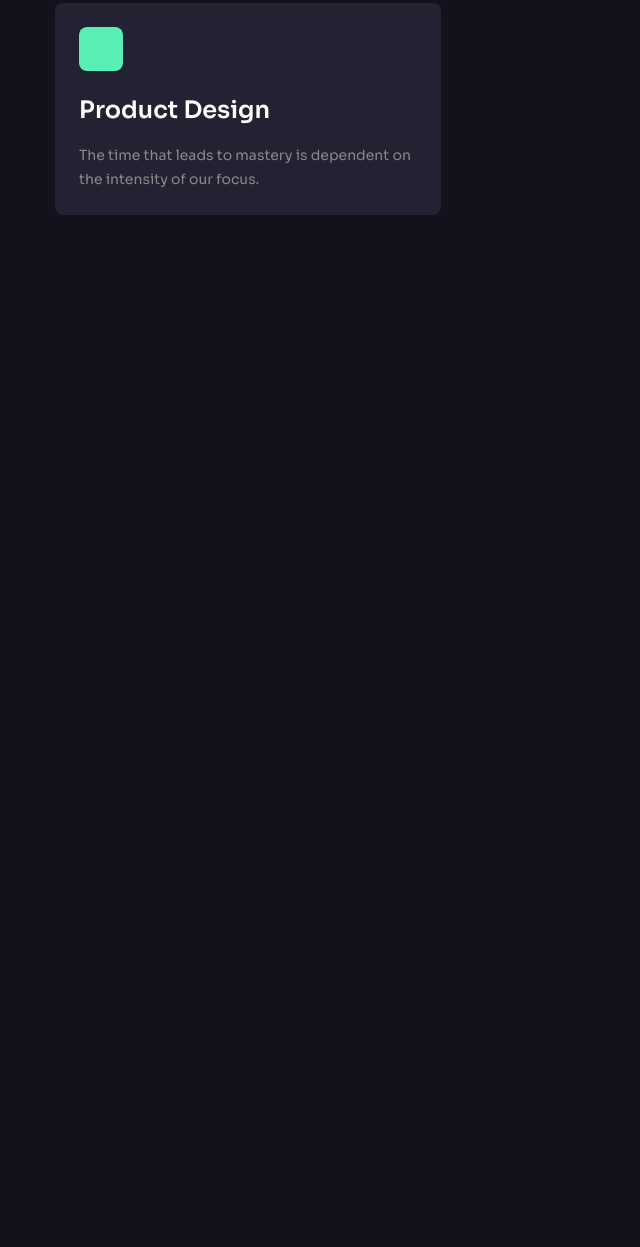
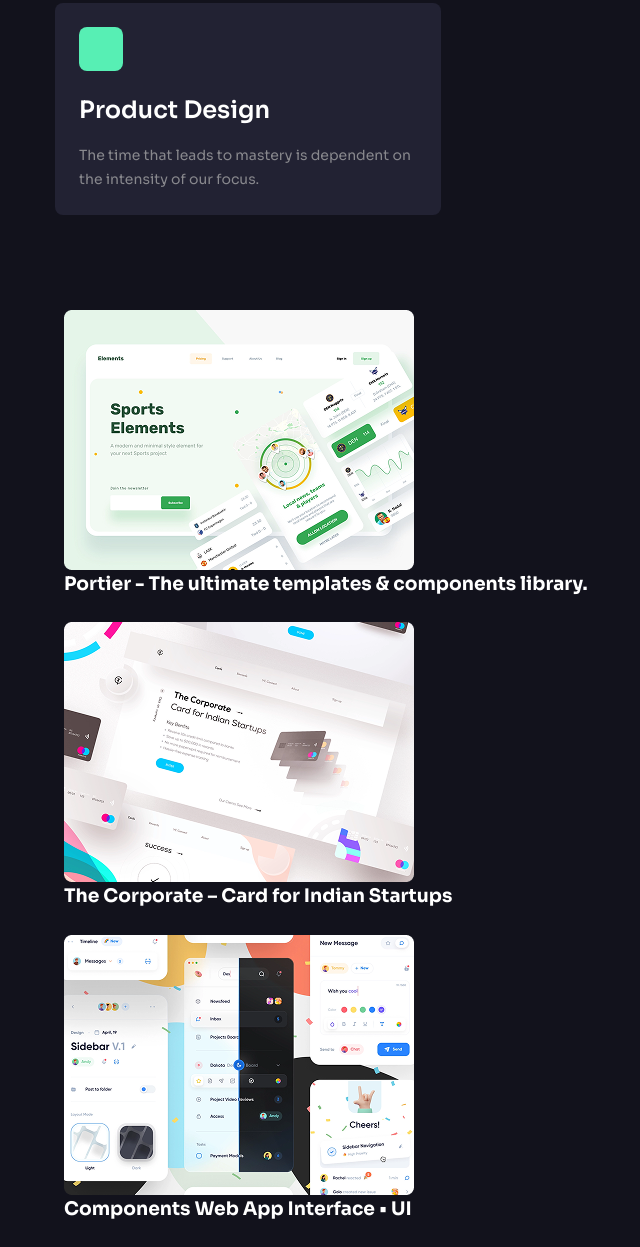
Before and after one commit to MaksymSelezen/Portier-Digital, a website: page src/index.html in a window 1280 px wide. Shown: the part 732-1979 px from the top of the page, without its empty margins (35-675 px from the left). Before the commit the page ends 1042 px from the top, so only its background shows below. Drawn offline with nearby package versions, Linux system fonts and the light colour scheme; files that its build step writes are made by us from their sources.

Commit message:
start projects section

```diff
--- a/src/index.html
+++ b/src/index.html
@@ -18,6 +18,8 @@
     @@include('partials/header.html')
 
     <main>
+      <!-- ========== HERO ========== -->
+
       <section class="hero-home">
         <div class="container hero-home__inner">
           <div class="hero-home__intro">
@@ -39,7 +41,6 @@
           </div>
 
           <ul class="hero-home__services">
-            <!-- Card 1 -->
             <li class="hero-home__service">
               <div class="hero-home__icon">
                 <svg
@@ -60,7 +61,6 @@
               </p>
             </li>
 
-            <!-- Card 2 -->
             <li class="hero-home__service hero-home__service--background">
               <div class="hero-home__icon hero-home__icon--green">
                 <svg
@@ -81,7 +81,6 @@
               </p>
             </li>
 
-            <!-- Card 3 -->
             <li class="hero-home__service">
               <div class="hero-home__icon">
                 <svg
@@ -105,6 +104,103 @@
         </div>
       </section>
 
+      <!-- ========== PROJECTS ========== -->
+      <section class="projects">
+        <div class="container projects__container">
+          <ul class="projects__list">
+            <li class="projects__item">
+              <article class="projects__card">
+                <a href="#" class="projects__card-link">
+                  <img
+                    class="projects__image"
+                    src="./images/home/project1.png"
+                    alt="Portier - templates & components library"
+                    loading="lazy"
+                  />
+
+                  <div class="projects__card-meta">
+                    <h3 class="projects__card-title">
+                      Portier - The ultimate templates &amp; components library.
+                    </h3>
+                  </div>
+
+                  <span class="projects__card-btn" aria-hidden="true">
+                    <svg
+                      class="projects__card-btn-icon"
+                      width="16"
+                      height="16"
+                      aria-hidden="true"
+                    >
+                      <use href="./icons/sprite.svg#arrow"></use>
+                    </svg>
+                  </span>
+                </a>
+              </article>
+            </li>
+
+            <li class="projects__item">
+              <article class="projects__card">
+                <a href="#" class="projects__card-link">
+                  <img
+                    class="projects__image"
+                    src="./images/home/project2.png"
+                    alt="The Corporate - card for Indian startups"
+                    loading="lazy"
+                  />
+
+                  <div class="projects__card-meta">
+                    <h3 class="projects__card-title">
+                      The Corporate – Card for Indian Startups
+                    </h3>
+                  </div>
+
+                  <span class="projects__card-btn" aria-hidden="true">
+                    <svg
+                      class="projects__card-btn-icon"
+                      width="16"
+                      height="16"
+                      aria-hidden="true"
+                    >
+                      <use href="./icons/sprite.svg#arrow"></use>
+                    </svg>
+                  </span>
+                </a>
+              </article>
+            </li>
+
+            <li class="projects__item">
+              <article class="projects__card">
+                <a href="#" class="projects__card-link">
+                  <img
+                    class="projects__image"
+                    src="./images/home/project3.png"
+                    alt="Components web app interface"
+                    loading="lazy"
+                  />
+
+                  <div class="projects__card-meta">
+                    <h3 class="projects__card-title">
+                      Components Web App Interface • UI
+                    </h3>
+                  </div>
+
+                  <span class="projects__card-btn" aria-hidden="true">
+                    <svg
+                      class="projects__card-btn-icon"
+                      width="16"
+                      height="16"
+                      aria-hidden="true"
+                    >
+                      <use href="./icons/sprite.svg#arrow"></use>
+                    </svg>
+                  </span>
+                </a>
+              </article>
+            </li>
+          </ul>
+        </div>
+      </section>
+
       @@include('partials/cta.html')
     </main>
 
--- a/src/scss/pages/_home.scss
+++ b/src/scss/pages/_home.scss
@@ -1,3 +1,5 @@
+// * ========== HERO ==========
+
 .hero-home {
   padding: 90px 32px 45px;
   background-color: $color-bg-main;
@@ -318,3 +320,5 @@
     }
   }
 }
+
+// * ========== PROJECTS ==========
```
Also changed, not shown: src/icons/svg-sprite/arrow.svg (added), src/images/home/project1.png (added), src/images/home/project2.png (added), src/images/home/project3.png (added).
